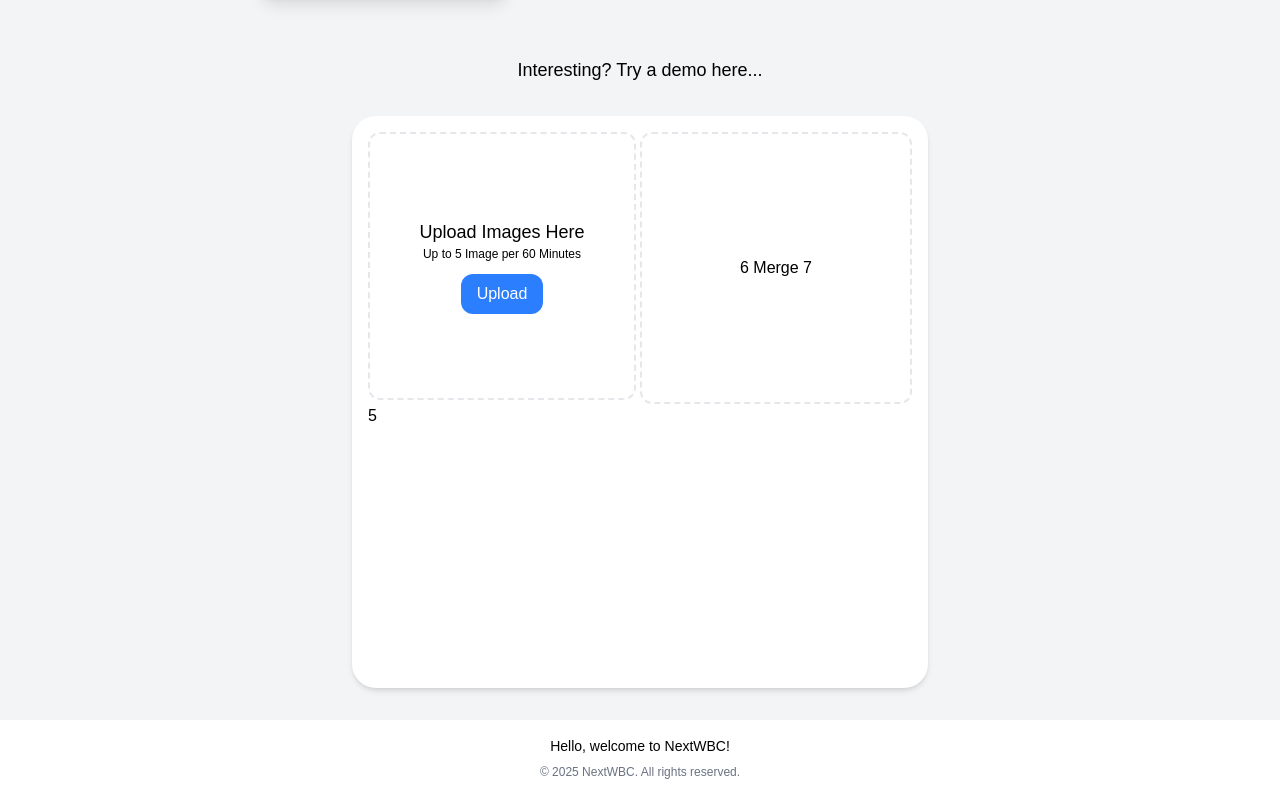
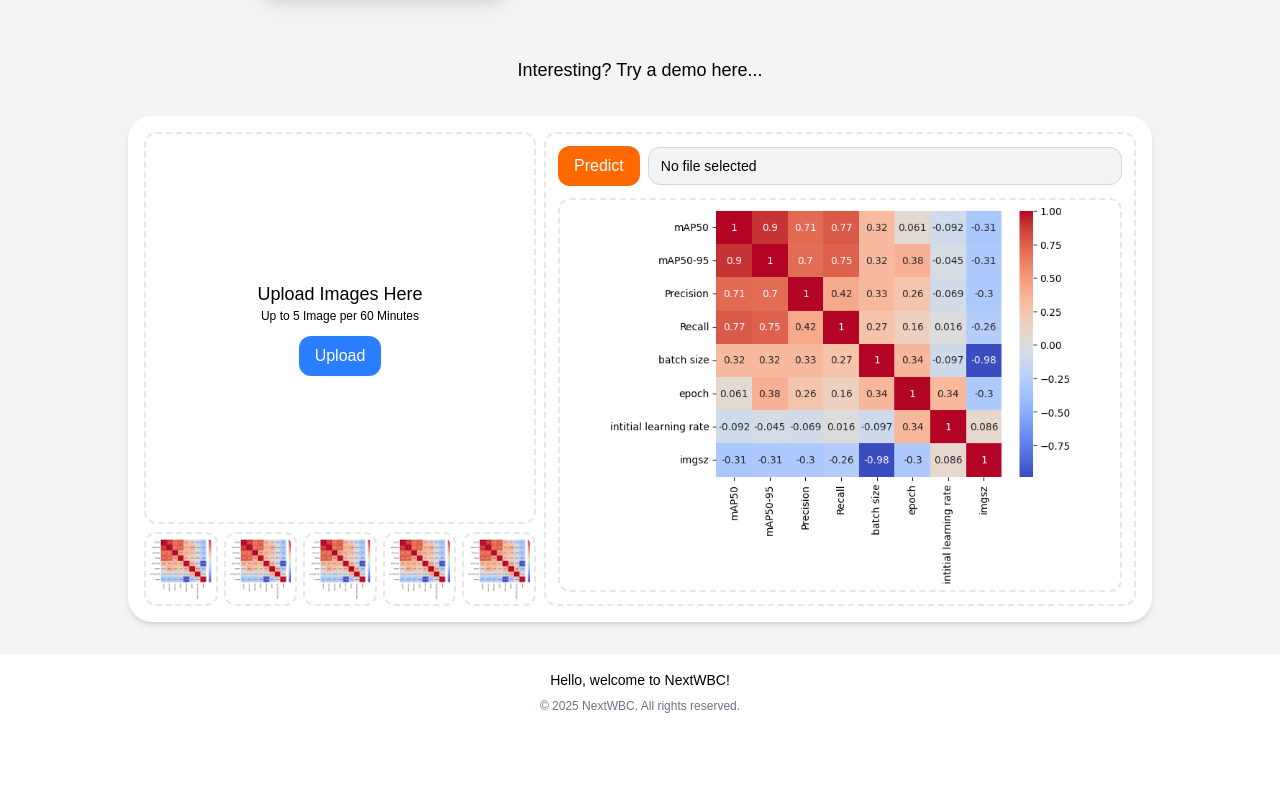
Before and after one commit to badgaitintinagain/nextwbc_assembly, a Next.js app: page / in a window 1280 px wide. Shown: the part 468-1264 px from the top of the page. After the commit the page ends 1198 px from the top, so only its background shows below. Built offline with nearby package versions, Linux system fonts and the light colour scheme.

Commit message:
Refactor PredictDemo component to enhance image upload and prediction functionality

```diff
--- a/src/app/page.tsx
+++ b/src/app/page.tsx
@@ -11,19 +11,22 @@ export default function Home() {
       <Header />
 
       {/* content ตรงกลาง */}
-      <div className="flex flex-col items-center justify-center px-8 mt-12 flex-grow">
+      <div className="flex flex-col items-center justify-center px-8 mt-12">
         <h1 className="text-black text-4xl">NextWBC</h1>
         <p className="text-black text-lg text-center mt-4">
           High-accuracy white blood cell detection and classification powered by the latest Ultralytics YOLO model.
         </p>
         <CardSlider />
       </div>
-      <div className="flex flex-col items-center justify-center px-8 flex-grow">
+
+      <div className="flex flex-col items-center justify-center px-8">
         <p className="text-black text-lg text-center mt-4">
           Interesting? Try a demo here...
         </p>
       </div>
+
       <PredictDemo />
+
       <Footer />
     </main>
   );
--- a/src/components/predict_demo.tsx
+++ b/src/components/predict_demo.tsx
@@ -1,29 +1,190 @@
-import React from "react";
+"use client"
+import React, { useRef, useState } from "react";
+
+interface ImageItem {
+  file: File | null;
+  previewUrl: string;
+  fileName: string;
+}
 
 const PredictDemo = () => {
+  const [selectedImage, setSelectedImage] = useState<ImageItem>({
+    file: null,
+    previewUrl: "/images/heatmapdf.png",
+    fileName: "No file selected"
+  });
+  const [isLoading, setIsLoading] = useState(false);
+  const [results, setResults] = useState<any>(null);
+  const [recentImages, setRecentImages] = useState<ImageItem[]>(
+    Array(5).fill({
+      file: null,
+      previewUrl: "/images/heatmapdf.png",
+      fileName: "Default image"
+    })
+  );
+  const fileInputRef = useRef<HTMLInputElement>(null);
+
+  const handleFileChange = (e: React.ChangeEvent<HTMLInputElement>) => {
+    const selectedFile = e.target.files?.[0];
+    if (selectedFile) {
+      // Create preview URL
+      const reader = new FileReader();
+      reader.onloadend = () => {
+        const newImageItem: ImageItem = {
+          file: selectedFile,
+          previewUrl: reader.result as string,
+          fileName: selectedFile.name
+        };
+
+        // Set as selected image
+        setSelectedImage(newImageItem);
+
+        // Add to recent images (removing oldest if already 5)
+        setRecentImages(prev => {
+          const filteredPrev = prev.filter(item => item.file !== null);
+          return [newImageItem, ...filteredPrev.slice(0, 4)];
+        });
+      };
+      reader.readAsDataURL(selectedFile);
+    }
+  };
+
+  const handleImageSelect = (image: ImageItem) => {
+    // Only allow selecting real uploaded images
+    if (image.file !== null) {
+      setSelectedImage(image);
+    }
+  };
+
+  const handleUploadClick = () => {
+    fileInputRef.current?.click();
+  };
+
+  const handlePredict = async () => {
+    if (!selectedImage.file) return;
+
+    setIsLoading(true);
+
+    try {
+      const formData = new FormData();
+      formData.append('file', selectedImage.file);
+
+      const response = await fetch('http://localhost:8000/predict/', {
+        method: 'POST',
+        body: formData,
+      });
+
+      if (!response.ok) {
+        throw new Error('Prediction failed');
+      }
+
+      const data = await response.json();
+      setResults(data);
+
+      // Update the selected image with annotated version
+      if (data.annotated_image) {
+        const updatedImage = {
+          ...selectedImage,
+          previewUrl: data.annotated_image
+        };
+
+        setSelectedImage(updatedImage);
+
+        // Update this image in recent images list
+        setRecentImages(prev =>
+          prev.map(img =>
+            img.fileName === selectedImage.fileName ? updatedImage : img
+          )
+        );
+      }
+
+    } catch (error) {
+      console.error('Error predicting:', error);
+    } finally {
+      setIsLoading(false);
+    }
+  };
+
   return (
-        <div className="bg-white rounded-3xl shadow-md p-4 mt-8 px-4 max-w-xl mx-auto">
-            <div className="grid grid-cols-2 grid-rows-2 gap-1">
-                <div className="text-black flex flex-col items-center justify-center border-2 border-dashed border-gray-200 rounded-xl p-4 aspect-square">
-                    <h1 className="text-center text-lg">
-                        Upload Images Here
-                    </h1>
-                    <p className="text-center text-xs mb-3">
-                        Up to 5 Image per 60 Minutes
-                    </p>
-                    <button className="bg-blue-500 text-white px-4 py-2 rounded-xl hover:bg-blue-600 transition">
+    <div className="bg-white rounded-3xl shadow-md p-4 mt-8 px-4 max-w-5xl mx-auto">
+      <div className="grid grid-cols-5 gap-2">
+        {/* Left side */}
+        <div className="col-span-2 flex flex-col gap-2">
+          {/* Upload */}
+          <div className="flex flex-col items-center justify-center border-2 border-dashed border-gray-200 rounded-xl p-4 aspect-square">
+            <h1 className="text-center text-black text-lg">Upload Images Here</h1>
+            <p className="text-center text-black text-xs mb-3">Up to 5 Image per 60 Minutes</p>
+            <input
+              type="file"
+              ref={fileInputRef}
+              onChange={handleFileChange}
+              accept="image/*"
+              className="hidden"
+            />
+            <button
+              className="bg-blue-500 text-white px-4 py-2 rounded-xl hover:bg-blue-600 transition"
+              onClick={handleUploadClick}
+            >
               Upload
             </button>
           </div>
-                <div className="text-black col-start-1 row-start-2">
-                    5
+
+          {/* Recent images */}
+          <div className="grid grid-cols-5 gap-1.5">
+            {recentImages.map((img, i) => (
+              <div
+                key={i}
+                className={`flex items-center justify-center border-2 border-dashed rounded-xl p-1 aspect-square cursor-pointer
+                  ${img.file ? 'border-gray-200 hover:border-blue-400' : 'border-gray-200'}
+                  ${selectedImage.fileName === img.fileName ? 'ring-2 ring-blue-500' : ''}
+                `}
+                onClick={() => handleImageSelect(img)}
+              >
+                <img
+                  src={img.previewUrl}
+                  alt={`Image ${i}`}
+                  className="w-full h-full object-cover rounded-md"
+                />
               </div>
-                <div className="text-black row-span-2 col-start-2 row-start-1 col-span-2 flex items-center justify-center aspect-square border-dashed border-2 rounded-xl border-gray-200">
-                    6 Merge 7
+            ))}
+          </div>
+        </div>
+
+        {/* Right side */}
+        <div className="col-span-3 flex flex-col border-dashed border-2 rounded-xl border-gray-200 p-3 aspect-[4/3.2]">
+          {/* Top bar */}
+          <div className="flex items-center gap-2 mb-3">
+            <button
+              className={`${isLoading ? 'bg-gray-400' : 'bg-orange-500'} text-white px-4 py-2 rounded-xl hover:${isLoading ? 'bg-gray-400' : 'bg-orange-600'} transition`}
+              onClick={handlePredict}
+              disabled={isLoading || !selectedImage.file}
+            >
+              {isLoading ? 'Processing...' : 'Predict'}
+            </button>
+            <div className="bg-gray-100 text-black text-sm px-3 py-2 rounded-xl border border-gray-300 flex-1 truncate">
+              {selectedImage.fileName}
+            </div>
+          </div>
+
+          {/* Image preview */}
+          <div className="flex-1 flex items-center justify-center border-2 border-dashed border-gray-200 rounded-xl overflow-hidden relative">
+            <img
+              src={selectedImage.previewUrl}
+              alt="Preview"
+              className="w-full h-full object-contain"
+            />
+
+            {/* Results overlay */}
+            {results && selectedImage.fileName === results.filename && (
+              <div className="absolute bottom-0 left-0 right-0 bg-black bg-opacity-70 text-white p-2 text-sm">
+                <p>Detected: {results.detections.map((d: any) => `${d.class} (${(d.confidence * 100).toFixed(1)}%)`).join(', ')}</p>
+              </div>
+            )}
           </div>
         </div>
       </div>
-    )
-}
+    </div>
+  );
+};
 
 export default PredictDemo;
```
Lines whose indentation alone changed are shown as unchanged.
